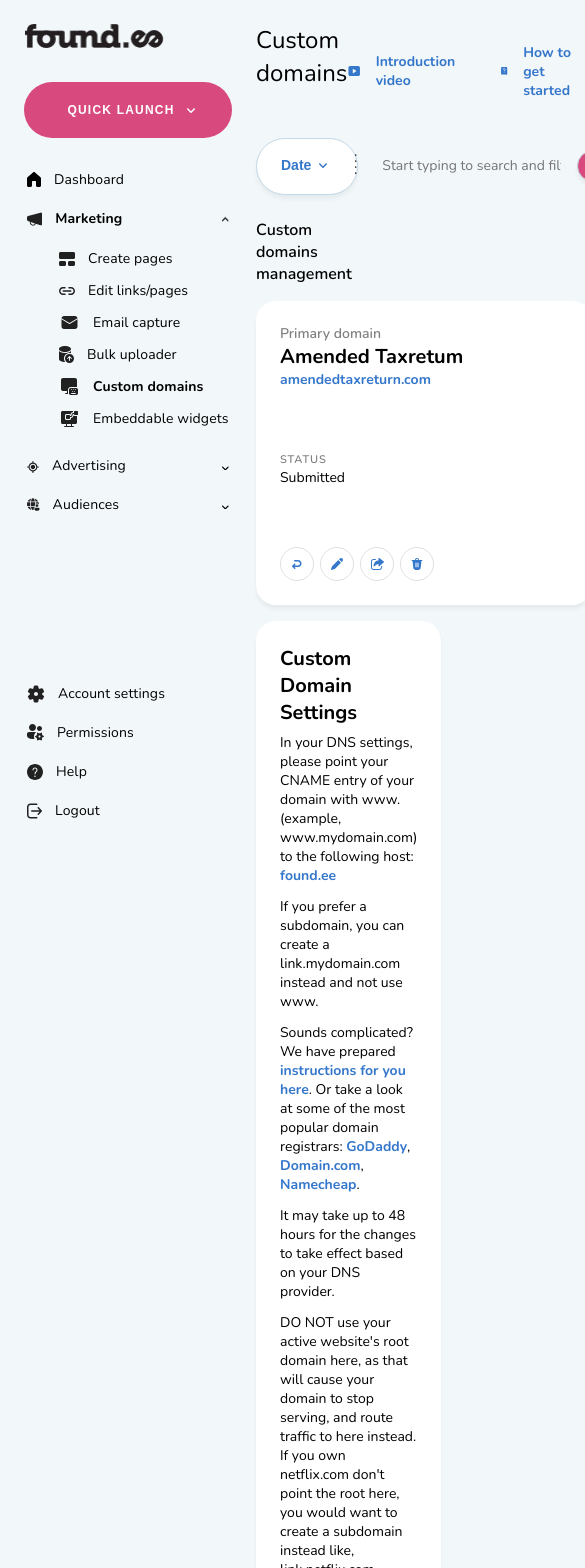
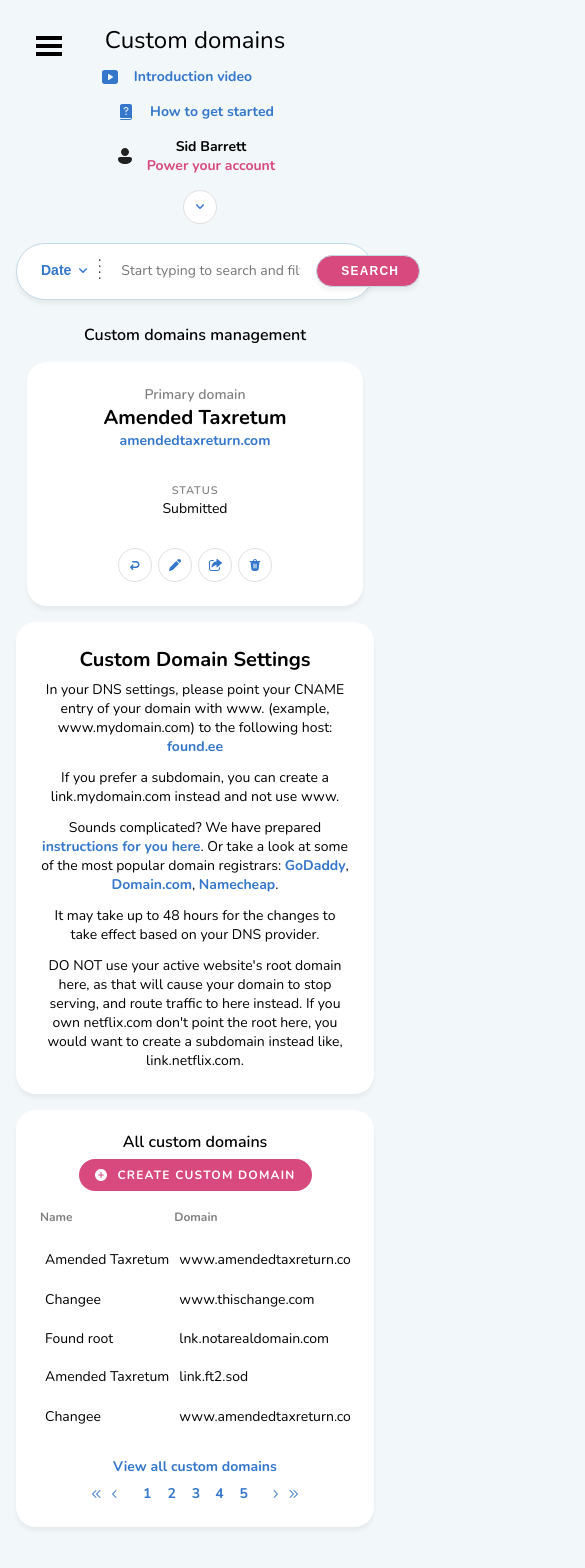
Before and after one commit to anna-sugrobova/found-test-page, a React (Create React App) app: page / in a window 390 px wide. Shown: the top 1568 px of the page, 585 px wide, since content can reach past the window. Built offline with nearby package versions, Linux system fonts and the light colour scheme.

Commit message:
add responsibility & media queries

```diff
--- a/package.json
+++ b/package.json
@@ -9,8 +9,10 @@
     "@mui/x-data-grid": "^5.17.4",
     "@types/node": "^18.7.23",
     "@types/react": "^18.0.21",
+    "@types/react-burger-menu": "^2.8.3",
     "@types/react-dom": "^18.0.6",
     "react": "^18.2.0",
+    "react-burger-menu": "^3.0.8",
     "react-dom": "^18.2.0",
     "react-router-dom": "^6.4.1",
     "react-scripts": "5.0.1",
--- a/src/App.scss
+++ b/src/App.scss
@@ -4,6 +4,16 @@
   padding-left: 33px;
   @media (max-width: 1024px) {
     padding-left: 0;
+  }
+
+  @media (max-width: 767px) {
+    margin-left: 0;
+    padding-left: 32px;
+  }
+
+  @media (max-width: 480px) {
+    padding-left: 16px;
+    padding-right: 16px;
   }
 }
 
@@ -12,6 +22,9 @@
   font-size: 16px;
   line-height: 22px;
   margin-bottom: 16px;
+  @media (max-width: 768px) {
+    text-align: center;
+  }
 }
 
 .cards {
@@ -21,18 +34,107 @@
   gap: 16px;
   margin-bottom: 16px;
 
-  @media (max-width: 1024px) {
-    flex-direction: column;
-  }
-
   .info {
     font-weight: 400;
     font-size: 14px;
     line-height: 19px;
     color: #000000;
   }
+
+  @media (max-width: 1024px) {
+    flex-direction: column;
+  }
+
+  @media (max-width: 768px) {
+    align-items: center;
+  }
+
+  @media (max-width: 480px) {
+    .info {
+      text-align: center;
+      align-items: center;
+    }
+  }
 }
 
 .customDomainsContainer {
   margin-bottom: 32px;
 }
+
+.burger {
+  display: none;
+}
+
+@media (max-width: 767px) {
+  .appSideBar {
+    display: none;
+  }
+  .burger {
+    display: block;
+  }
+}
+
+/* Individual item */
+.bm-item {
+  display: inline-block;
+
+  /* Our sidebar item styling */
+  text-decoration: none;
+  margin-bottom: 10px;
+  color: #d1d1d1;
+  transition: color 0.2s;
+}
+
+/* Change color on hover */
+.bm-item:hover {
+  color: white;
+}
+
+/* The rest copied directly from react-burger-menu docs */
+
+/* Position and sizing of burger button */
+.bm-burger-button {
+  position: absolute;
+  width: 26px;
+  height: 20px;
+  left: 36px;
+  top: 36px;
+}
+
+/* Color/shape of burger icon bars */
+.bm-burger-bars {
+  background: #000000;
+}
+
+/* Position and sizing of clickable cross button */
+.bm-cross-button {
+  height: 24px;
+  width: 24px;
+}
+
+/* Color/shape of close button cross */
+.bm-cross {
+  background: #3577cb;
+}
+
+/* General sidebar styles */
+.bm-menu {
+  background: #f2f7fa;
+  padding: 2.5em 1.5em 0;
+  font-size: 1.15em;
+}
+
+/* Morph shape necessary with bubble or elastic */
+.bm-morph-shape {
+  fill: #373a47;
+}
+
+/* Wrapper for item list */
+.bm-item-list {
+  color: #b8b7ad;
+}
+
+/* Styling of overlay */
+.bm-overlay {
+  background: rgba(0, 0, 0, 0.3);
+}
--- a/src/App.tsx
+++ b/src/App.tsx
@@ -6,13 +6,22 @@ import { CustomDomains } from './components/CustomDomains/CustomDomains';
 import { UserManual } from './components/UserManual/UserManual';
 import './App.scss';
 import './index.css';
+import { slide as Menu } from 'react-burger-menu';
 
 function App() {
   return (
     <div className="App">
       <nav>
-        <SideBar />
+        <div className="appSideBar">
+          <SideBar />
+        </div>
       </nav>
+      <div className="burger">
+        <Menu width={'256px'}>
+          <SideBar />
+        </Menu>
+      </div>
+
       <div className="mainBlock">
         <header>
           <Header />
--- a/src/components/CustomDomains/CustomDomains.scss
+++ b/src/components/CustomDomains/CustomDomains.scss
@@ -1,3 +1,7 @@
+.domainsTableContainer {
+  overflow-x: auto;
+}
+
 .customDomains {
   width: 100%;
   gap: 17px;
@@ -12,6 +16,16 @@
       font-size: 16px;
       font-weight: 600;
       text-align: left;
+    }
+
+    @media (max-width: 480px) {
+      flex-direction: column;
+      margin-bottom: 20px;
+      align-items: center;
+      .headerTitle {
+        margin-bottom: 15px;
+        text-align: center;
+      }
     }
   }
 
@@ -44,11 +58,24 @@
     justify-content: space-between;
     align-items: center;
 
+    @media (max-width: 480px) {
+      flex-direction: column;
+      margin-top: 10px;
+      .viewDomains {
+        margin-bottom: 10px;
+      }
+    }
+
     .viewDomains {
       font-size: 14px;
       font-weight: 700;
       color: #3577cb;
       cursor: pointer;
+      transition: 0.3s;
+
+      &:hover {
+        color: #3161a4;
+      }
     }
 
     .pages,
@@ -56,7 +83,6 @@
       display: flex;
       align-items: center;
       cursor: pointer;
-      // margin-right: 3px;
 
       .leftChevron {
         margin-right: 22px;
@@ -66,26 +92,24 @@
       .listItem {
         display: inline;
         color: #3577cb;
-        //margin-right: 4px;
         margin-left: 0 !important;
         font-weight: 700;
         font-size: 14px;
         line-height: 19px;
+        transition: 0.3s;
 
-        &.first {
-          margin-right: 3px;
+        &:hover {
+          color: #3161a4;
         }
 
-        &.second {
+        &.first,
+        &.second,
+        &.fourth {
           margin-right: 3px;
         }
 
         &.third {
           margin-right: 2px;
-        }
-
-        &.fourth {
-          margin-right: 3px;
         }
 
         &.fifth {
--- a/src/components/DomainsTable/DomainsTable.scss
+++ b/src/components/DomainsTable/DomainsTable.scss
@@ -15,68 +15,85 @@
     &:nth-child(1) {
       td {
         padding: 18.3px 0 0 0;
+
         svg {
           top: 14px;
         }
       }
     }
+
     &:nth-child(2) {
       td {
         padding: 26.1px 0 0 0;
+
         svg {
           top: 19.1px;
         }
       }
     }
+
     &:nth-child(3) {
       td {
         padding: 25.1px 0 0 0;
+
         svg {
           top: 19.3px;
         }
       }
     }
+
     &:nth-child(4) {
       td {
         padding: 24.3px 0 0 0;
+
         svg {
           top: 19.3px;
         }
       }
     }
+
     &:nth-child(5) {
       td {
         padding: 25.3px 0 0 0;
+
         svg {
           top: 19.3px;
         }
       }
     }
+
     td {
       position: relative;
+      @media (max-width: 768px) {
+        padding-left: 5px !important;
+        padding-right: 5px !important;
+        white-space: nowrap;
+      }
 
       &:nth-child(1) {
         width: 16.4%;
       }
+
       &:nth-child(2) {
         width: 27.1%;
       }
+
       &:nth-child(3) {
         width: 19.9%;
       }
+
       &:nth-child(4) {
         width: 12.8%;
-        // svg {
-        //   position: absolute;
-        //   top: 13px;
-        // }
+
         svg {
           position: absolute;
         }
       }
+
       &:nth-child(5) {
         width: 17%;
       }
+
       &:nth-child(6) {
         width: 16%;
       }
@@ -87,6 +104,7 @@
 .tableHeaderStyles {
   font-size: 12px;
   color: #808080;
+
   & tr th {
     &:last-child {
       text-align: right;
--- a/src/components/DomainsTable/DomainsTable.tsx
+++ b/src/components/DomainsTable/DomainsTable.tsx
@@ -6,6 +6,7 @@ import './DomainsTable.scss';
 
 function DomainsTable() {
   return (
+    <div className="domainsTableContainer">
       <table className="domainsTable">
         <thead className="tableHeaderStyles">
           <tr>
@@ -91,6 +92,7 @@ function DomainsTable() {
           </tr>
         </tbody>
       </table>
+    </div>
   );
 }
 
--- a/src/components/Header/Header.scss
+++ b/src/components/Header/Header.scss
@@ -105,3 +105,41 @@
   line-height: 33px;
   color: #000000;
 }
+
+@media (max-width: 768px) {
+  .header {
+    flex-direction: column;
+    text-align: center;
+
+    &Info {
+      justify-content: center;
+
+      .chevron {
+        margin-left: 10px;
+      }
+    }
+  }
+}
+
+@media (max-width: 480px) {
+  .header {
+    .title {
+      margin-bottom: 10px;
+    }
+    .headerInfo {
+      flex-direction: column;
+      align-items: center;
+      gap: 15px;
+
+      .video {
+        margin-right: 0;
+      }
+      .intro {
+        margin-right: 0;
+      }
+      .user {
+        margin-left: 0;
+      }
+    }
+  }
+}
--- a/src/components/InfoBlock/InfoBlock.scss
+++ b/src/components/InfoBlock/InfoBlock.scss
@@ -19,6 +19,7 @@
     font-weight: 700;
     color: #3577cb;
     text-decoration: none;
+
     &:hover {
       color: #164a89;
       cursor: pointer;
--- a/src/components/PrimaryDomain/PrimaryDomain.scss
+++ b/src/components/PrimaryDomain/PrimaryDomain.scss
@@ -40,6 +40,21 @@
       }
     }
   }
+
+  @media (max-width: 768px) {
+    .info {
+      align-items: center;
+      gap: 30px;
+
+      .heading {
+        text-align: center;
+      }
+
+      .properties {
+        text-align: center;
+      }
+    }
+  }
 }
 
 .statusTitle {
--- a/src/components/Search/Search.scss
+++ b/src/components/Search/Search.scss
@@ -38,6 +38,10 @@ button {
     svg {
       fill: #164a89;
     }
+  }
+
+  @media (max-width: 480px) {
+    margin-right: 0;
   }
 }
 
@@ -95,6 +99,14 @@ ul.options li[aria-selected='true'] {
   gap: 10px;
   flex-grow: 1;
   position: relative;
+
+  @media (max-width: 768px) {
+    text-align: center;
+  }
+
+  @media (max-width: 480px) {
+    gap: 5px;
+  }
 }
 
 input {
--- a/src/components/SideBar/SideBar.scss
+++ b/src/components/SideBar/SideBar.scss
@@ -47,16 +47,13 @@
     }
   }
 
-  .drawerContainer {
+  .drawerContainer,
+  .MuiDrawer-root {
     width: 100%;
   }
 
   .drawerContainerBottom {
     margin-top: auto;
-  }
-
-  .MuiDrawer-root {
-    width: 100%;
   }
 
   .MuiPaper-root {
@@ -160,6 +157,16 @@
       }
     }
   }
+
+  @media (max-width: 480px) {
+    gap: 16px;
+    padding: 15px;
+    .MuiPaper-root {
+      .MuiList-root {
+        gap: 15px;
+      }
+    }
+  }
 }
 
 .dashboardIcon {
```
Also changed, not shown: 2 other files (tests, documents, lock files or other folders). Lines whose indentation alone changed are shown as unchanged.
